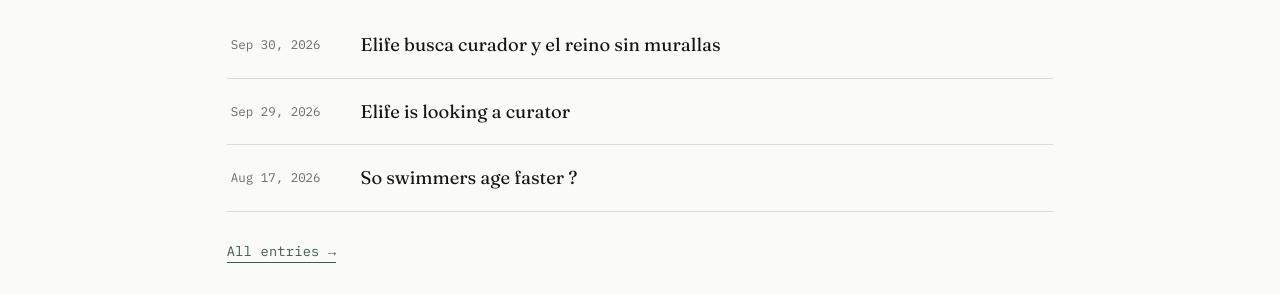
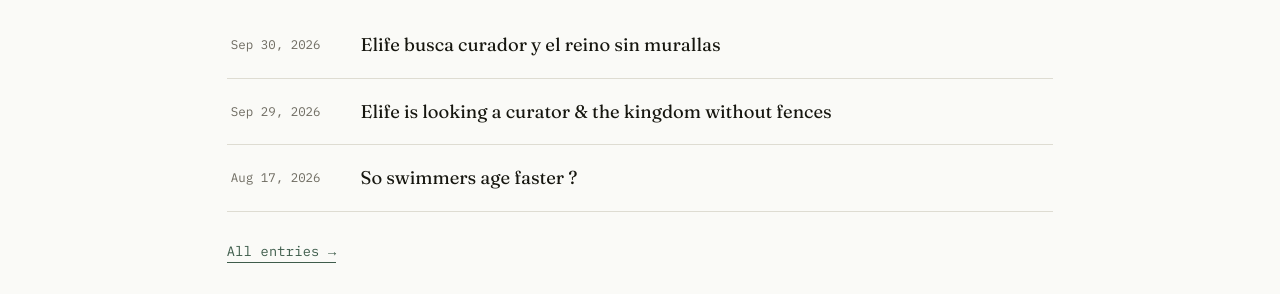
Before and after one commit to AnaAquiles/AnaAquiles.github.io, a Jekyll site: the page built from index.md, in a window 1280 px wide. Shown: the part 1088-1382 px from the top of the page. Built offline with Jekyll 4.4.1, drawn with Linux system fonts in a browser that asks for light colours.

Commit message:
Update and rename 2026-09-30-curator.md to 2026-09-29-curator.md

```diff
--- a/_posts/2026-09-30-curator.md
+++ b/_posts/2026-09-29-curator.md
@@ -1,6 +1,6 @@
 ---
 layout: post
-title: "Elife is looking a curator"
+title: "Elife is looking a curator & the kingdom without fences"
 date: 2026-09-29
 lang: en
 translation_key: sci-art
```
